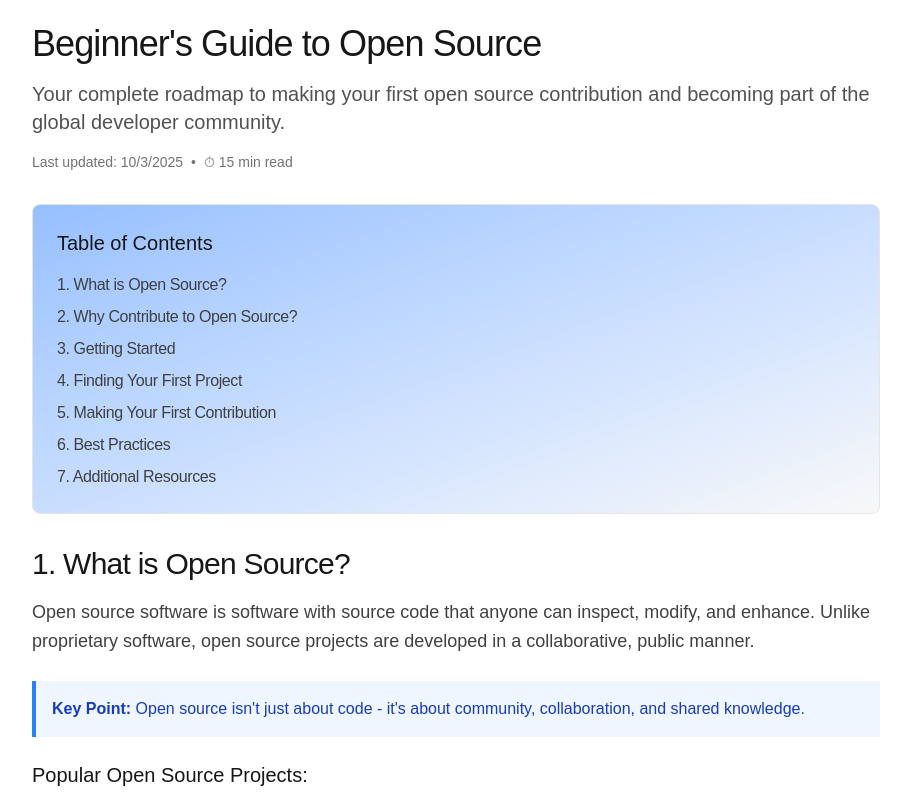
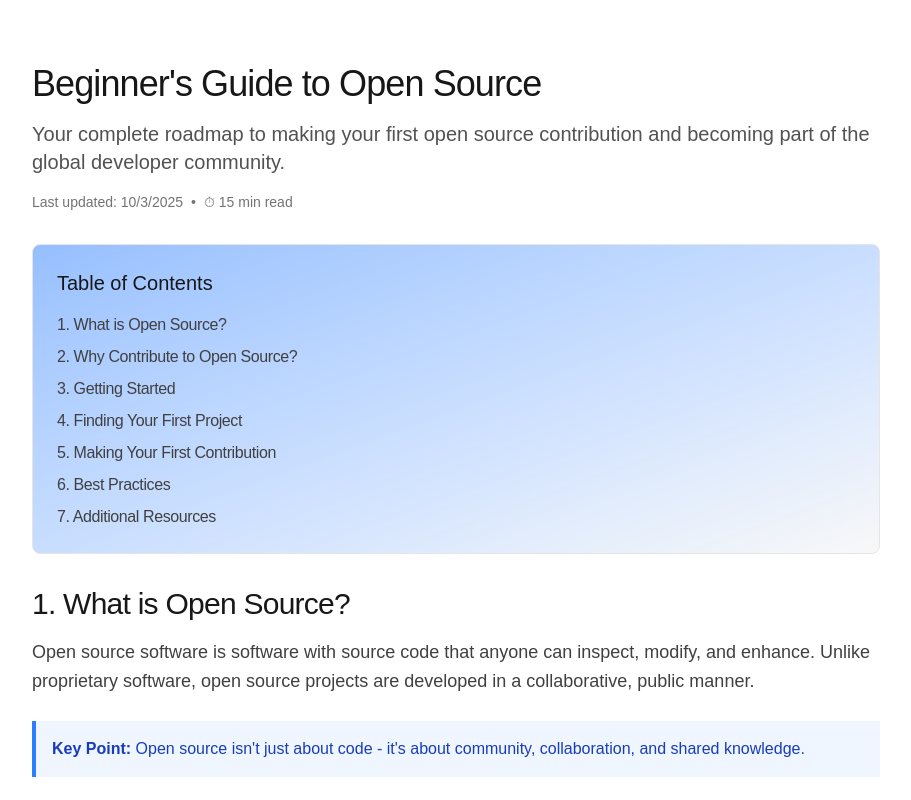
Before and after one commit to cena0rton/getrepo.dev, a Next.js app in the folder app/: page /guide in a window 1280 px wide. Shown: the whole page, without its empty margins (184-1095 px from the left). Built offline with nearby package versions, Linux system fonts and the light colour scheme.

Commit message:
Update guide page

```diff
--- a/app/src/app/guide/page.tsx
+++ b/app/src/app/guide/page.tsx
@@ -3,8 +3,8 @@ import React from "react";
 
 export default function BeginnersGuide() {
   return (
-    <section id="guide" className="w-full h-screen overflow-y-auto">
-      <div className="max-w-4xl mx-auto p-6 space-y-8">
+    <section id="guide" className="w-full h-screen overflow-y-auto overflow-x-hidden">
+      <div className="md:max-w-4xl w-full mx-auto p-6 space-y-8 pt-16">
         {/* Header */}
         <div className="text-left space-y-4">
           <h1 className="text-4xl font-medium text-left tracking-tight text-neutral-900 dark:text-neutral-100">
```
